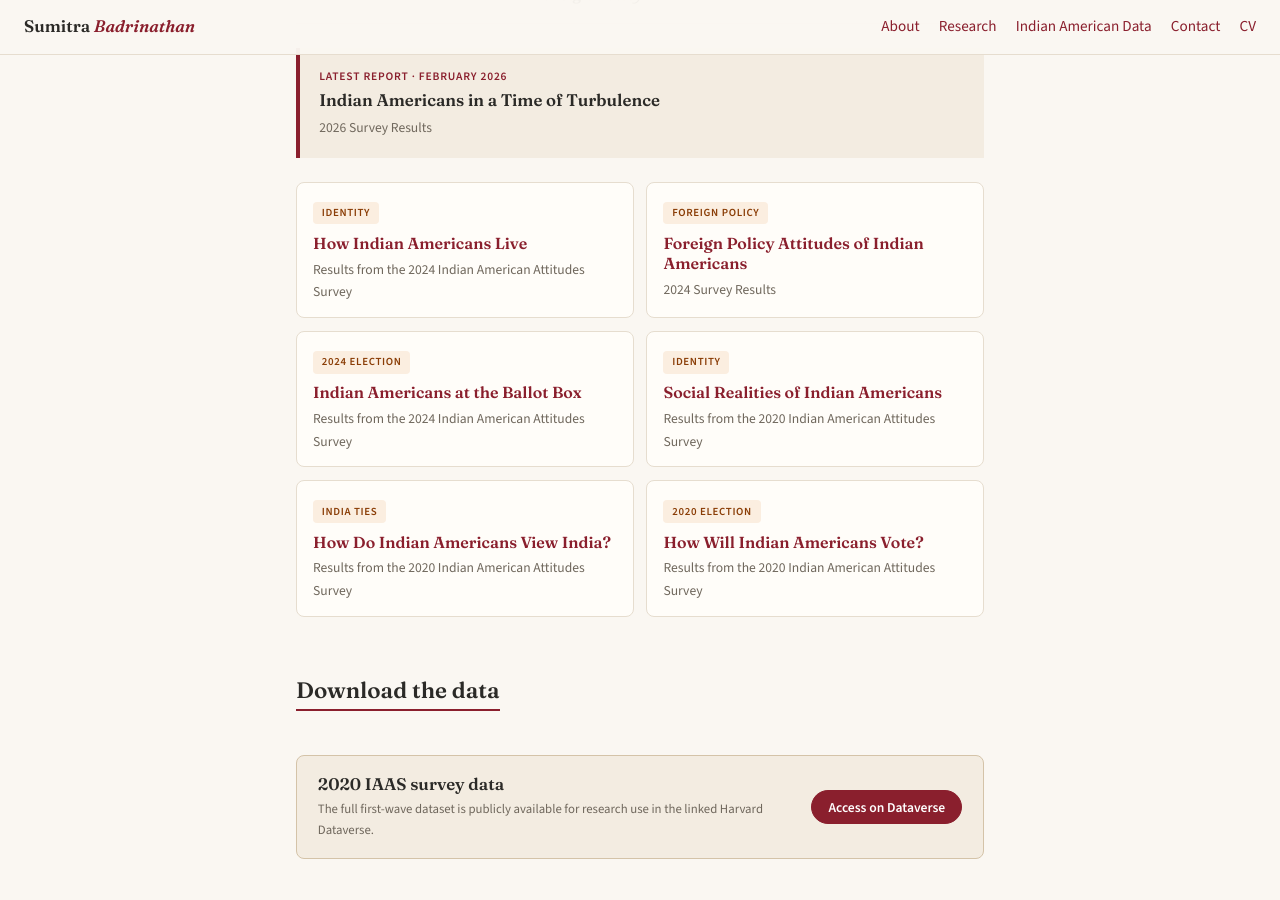
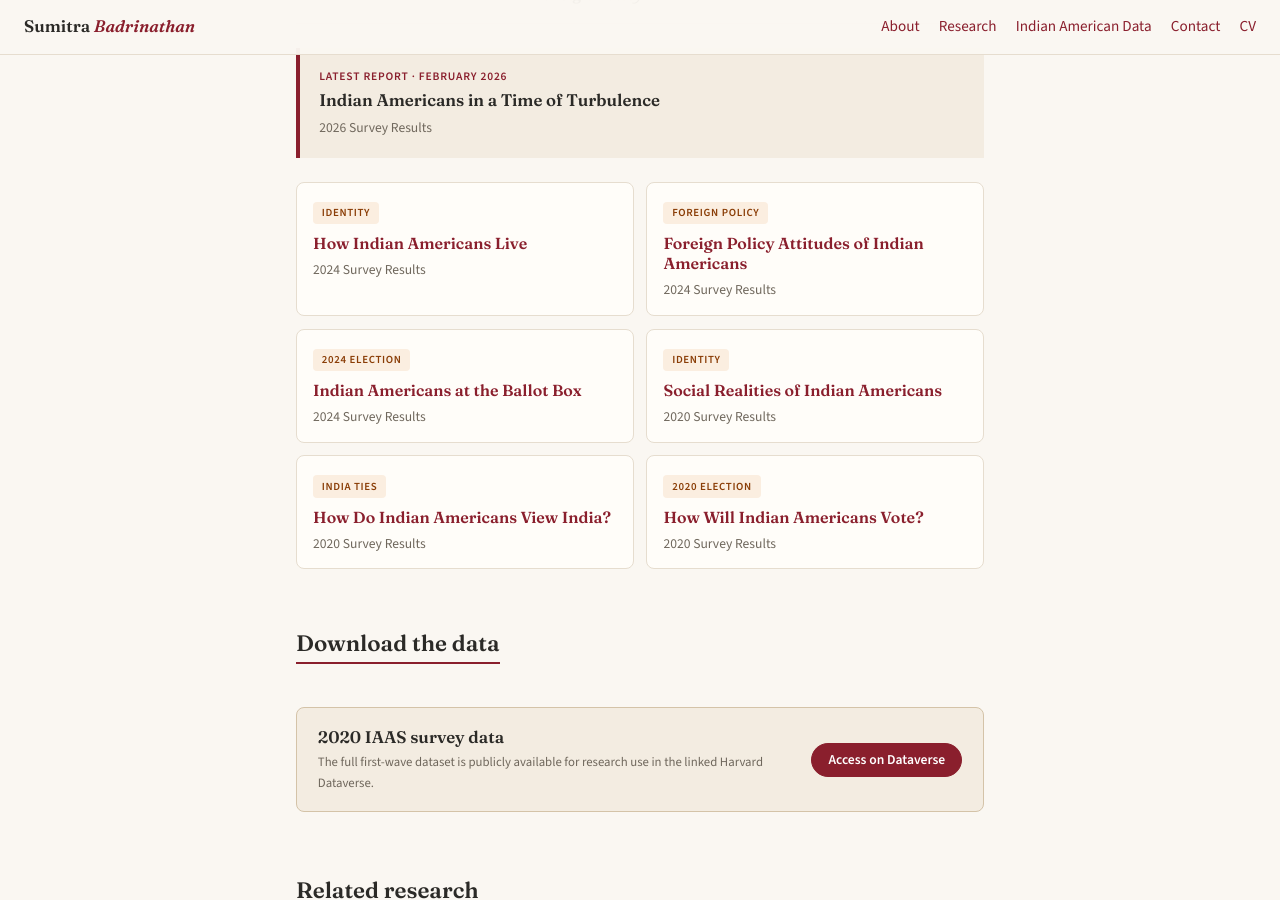
Before and after one commit to SumitraBadrinathan/SumitraBadrinathan.github.io, a Jekyll site: the page built from indian-american-data.md, in a window 1280 px wide and 900 px high, scrolled down 428 px. Built offline with Jekyll 4.4.1, drawn with Linux system fonts in a browser that asks for light colours.

Commit message:
Add files via upload

```diff
--- a/indian-american-data.md
+++ b/indian-american-data.md
@@ -38,7 +38,7 @@ Americans, published with the Carnegie Endowment for International Peace.
   <div class="card">
     <span class="topic-tag">Identity</span>
     <h3><a href="https://carnegieendowment.org/research/2025/07/indian-americans-social-survey-data">How Indian Americans Live</a></h3>
-  <p> Results from the 2024 Indian American Attitudes Survey</p>
+  <p> 2024 Survey Results</p>
   </div>
   <div class="card">
     <span class="topic-tag">Foreign policy</span>
@@ -48,22 +48,22 @@ Americans, published with the Carnegie Endowment for International Peace.
   <div class="card">
     <span class="topic-tag">2024 election</span>
     <h3><a href="https://carnegieendowment.org/research/2024/10/indian-american-voters-election-survey-us">Indian Americans at the Ballot Box</a></h3>
-    <p>Results from the 2024 Indian American Attitudes Survey</p>
+    <p>2024 Survey Results</p>
   </div>
   <div class="card">
     <span class="topic-tag">Identity</span>
     <h3><a href="https://carnegieendowment.org/research/2021/06/social-realities-of-indian-americans-results-from-the-2020-indian-american-attitudes-survey">Social Realities of Indian Americans</a></h3>
-    <p>Results from the 2020 Indian American Attitudes Survey</p>
+    <p>2020 Survey Results</p>
   </div>
   <div class="card">
     <span class="topic-tag">India ties</span>
     <h3><a href="https://carnegieendowment.org/research/2021/02/how-do-indian-americans-view-india-results-from-the-2020-indian-american-attitudes-survey">How Do Indian Americans View India?</a></h3>
-    <p>Results from the 2020 Indian American Attitudes Survey</p>
+    <p>2020 Survey Results</p>
   </div>
   <div class="card">
     <span class="topic-tag">2020 election</span>
     <h3><a href="https://carnegieendowment.org/files/IAAS_full_final.pdf">How Will Indian Americans Vote?</a></h3>
-    <p>Results from the 2020 Indian American Attitudes Survey</p>
+    <p>2020 Survey Results</p>
   </div>
 </div>
 
```
Also changed, not shown: index.md (+5 -3 lines).
